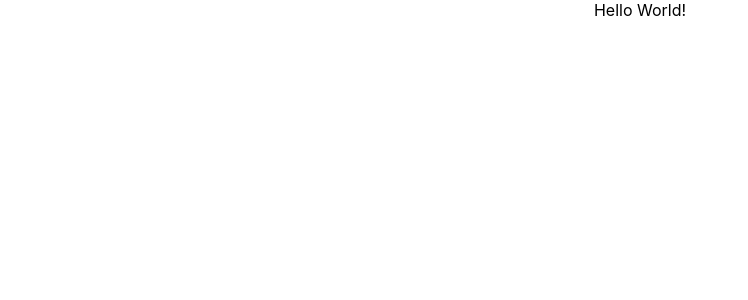
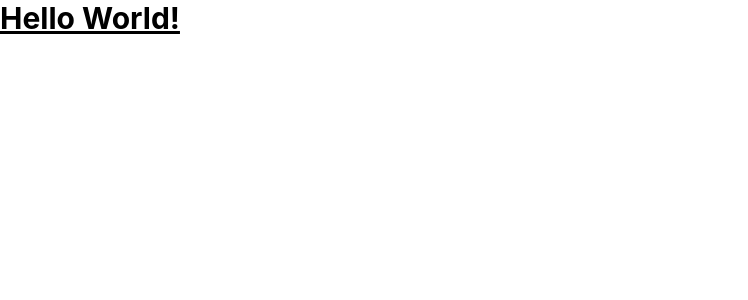
Before and after one commit to smashed-toes/finesse-takehome, a React (Create React App) app in the folder frontend/: page / in a window 1280 px wide. Shown: the top 300 px of the page, without its empty margins (0-748 px from the left). Built offline with nearby package versions, Linux system fonts and the light colour scheme.

Commit message:
adding tailwind

```diff
--- a/frontend/package.json
+++ b/frontend/package.json
@@ -52,6 +52,7 @@
     "@graphql-codegen/near-operation-file-preset": "^3.0.0",
     "@graphql-codegen/typescript-operations": "^4.0.1",
     "@parcel/watcher": "^2.3.0",
+    "tailwindcss": "^3.3.3",
     "typescript": "^4.9.5"
   }
 }
--- a/frontend/src/App.tsx
+++ b/frontend/src/App.tsx
@@ -2,7 +2,7 @@
 import "./App.css";
 
 function App() {
-  return <div className="App">Hello World!</div>;
+  return <div className="text-3xl font-bold underline">Hello World!</div>;
 }
 
 export default App;
--- /dev/null
+++ b/frontend/tailwind.config.js
@@ -0,0 +1,8 @@
+/** @type {import('tailwindcss').Config} */
+module.exports = {
+  content: ["./src/**/*.{ts,tsx}"],
+  theme: {
+    extend: {},
+  },
+  plugins: [],
+};
```
Also changed, not shown: frontend/src/index.css (+7 -3 lines), 1 other file (tests, documents, lock files or other folders).
